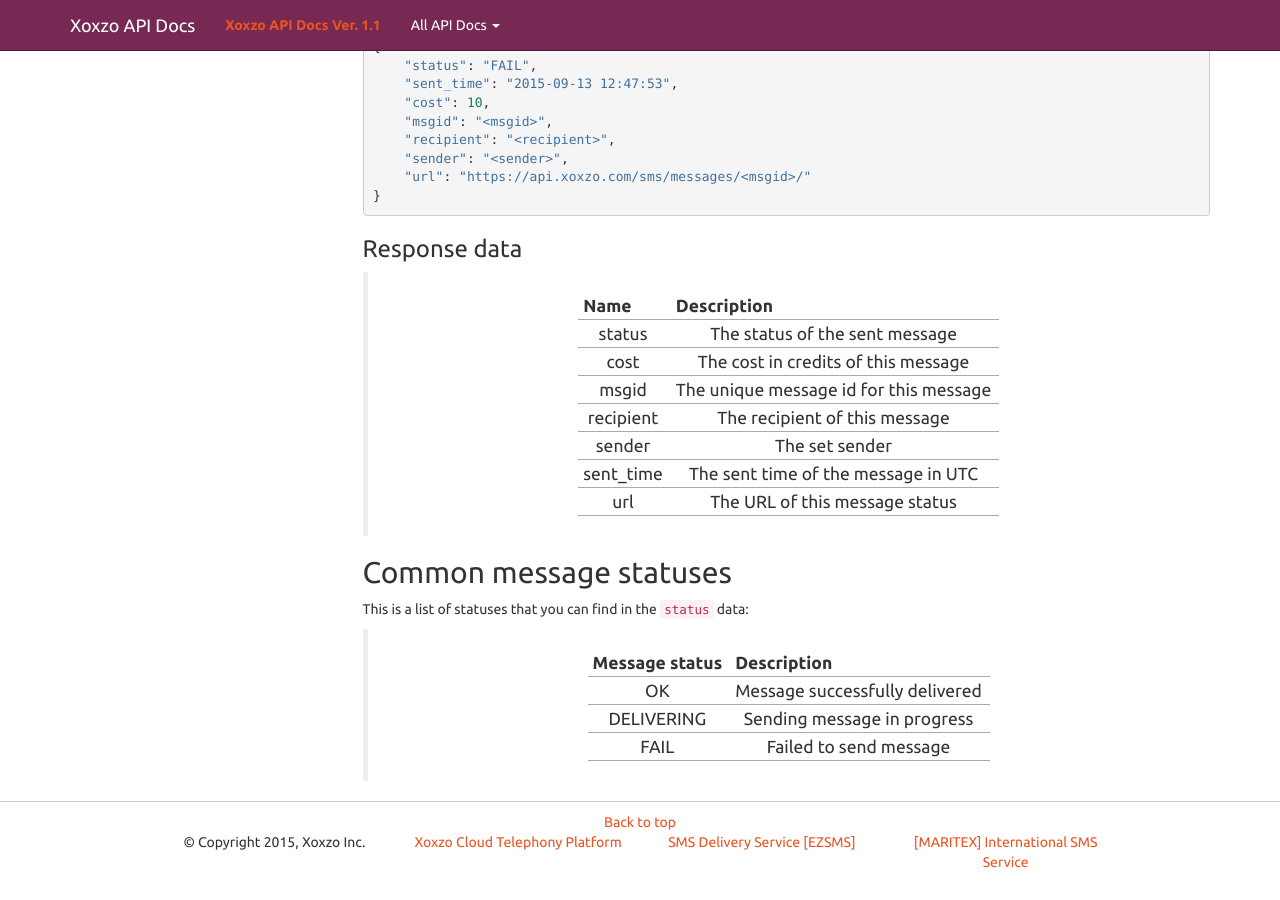
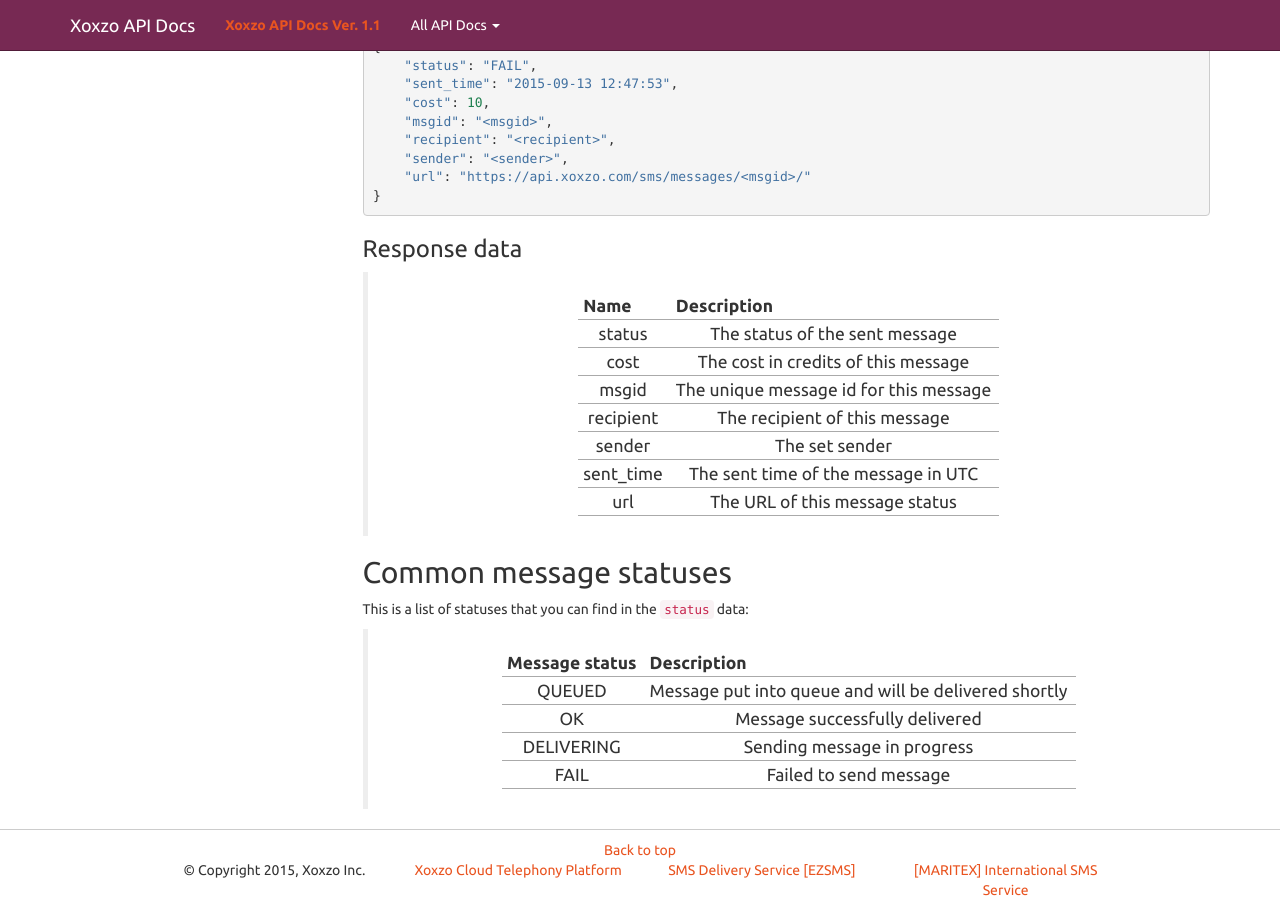
Before and after one commit to xoxzo/docs.xoxzo.com, a Sphinx documentation site: the page built from source/sms.rst, in a window 1280 px wide and 900 px high, scrolled down 2810 px. Built offline with Sphinx 7.4.7, drawn with Linux system fonts in a browser that asks for light colours; before the commit the page ends 3682 px from its top, so only the background shows below that.

Commit message:
add QUEUED status, refs xoxzo/m7h3oapi#26

```diff
--- a/source/sms.rst
+++ b/source/sms.rst
@@ -180,6 +180,7 @@
     =================== ===============================
     Message status      Description
     =================== ===============================
+    QUEUED              Message put into queue and will be delivered shortly
     OK                  Message successfully delivered
     DELIVERING          Sending message in progress
     FAIL                Failed to send message
```
Also changed, not shown: 1 other file.
